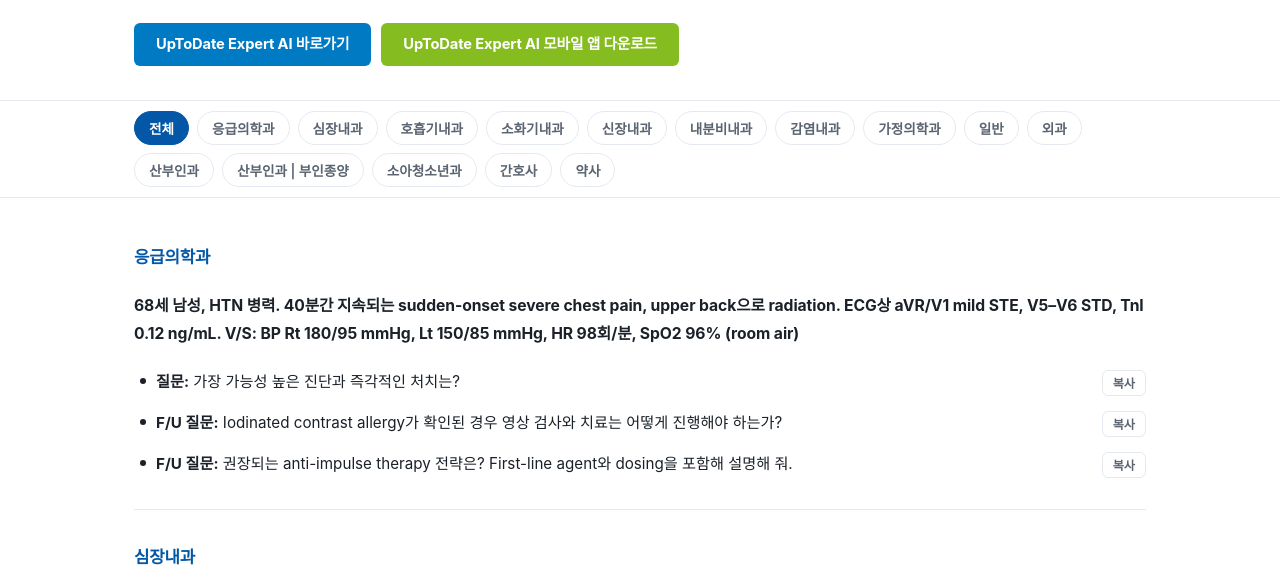
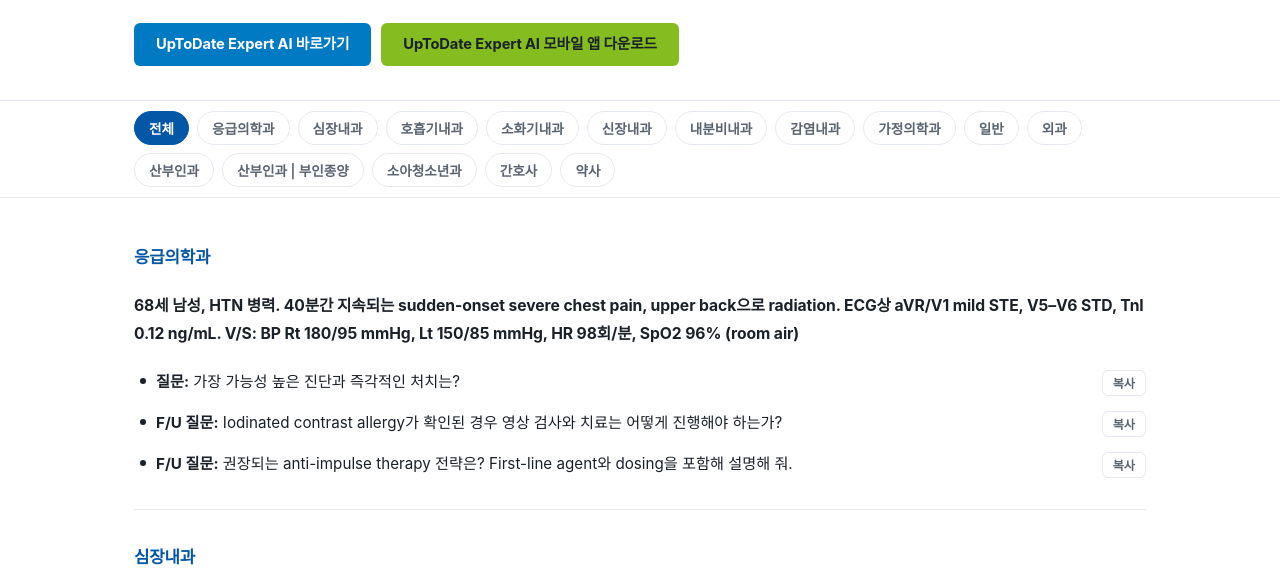
Before and after one commit to icannotcodejustHCI/EAI-Prompts, a plain HTML site: page index.html in a window 1280 px wide. Shown: the part 224-800 px from the top of the page. Drawn offline with Linux system fonts and the light colour scheme; a web font is replaced by a local one.

Commit message:
a11y: use dark text on green CTA for sufficient contrast

```diff
--- a/index.html
+++ b/index.html
@@ -50,8 +50,8 @@
 .cta:active{transform:translateY(1px)}
 .cta-blue{background:var(--wk-blue)}
 .cta-blue:hover{background:var(--wk-blue-dark)}
-.cta-green{background:var(--wk-green)}
-.cta-green:hover{background:var(--wk-green-dark)}
+.cta-green{background:var(--wk-green);color:var(--ink)}
+.cta-green:hover{background:var(--wk-green-dark);color:var(--ink)}
 h1{font-size:1.9rem;font-weight:800;letter-spacing:-.02em;line-height:1.3}
 .lede{margin-top:12px;color:var(--sub);font-size:.98rem;max-width:34em;line-height:1.7}
 
```
